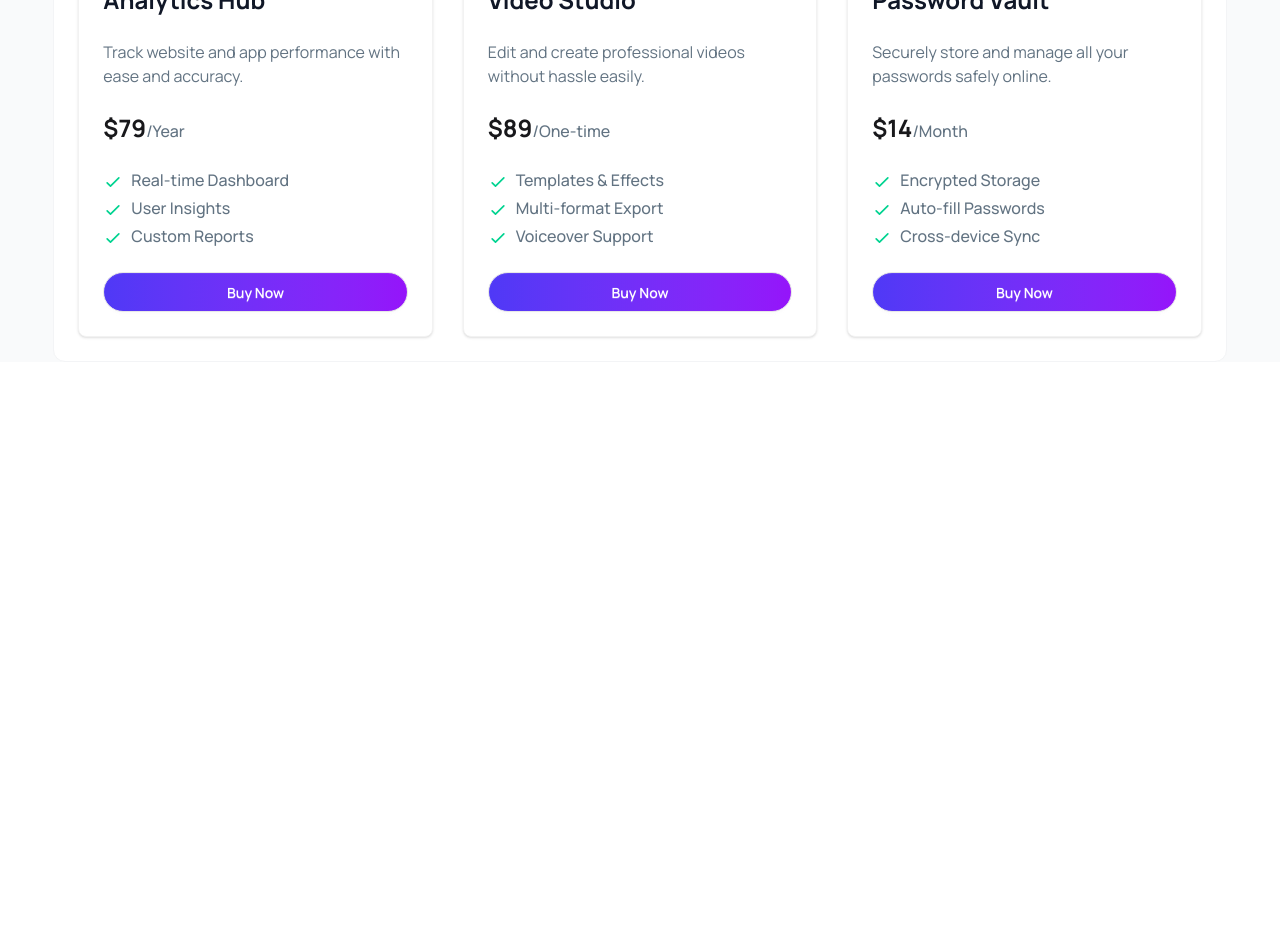
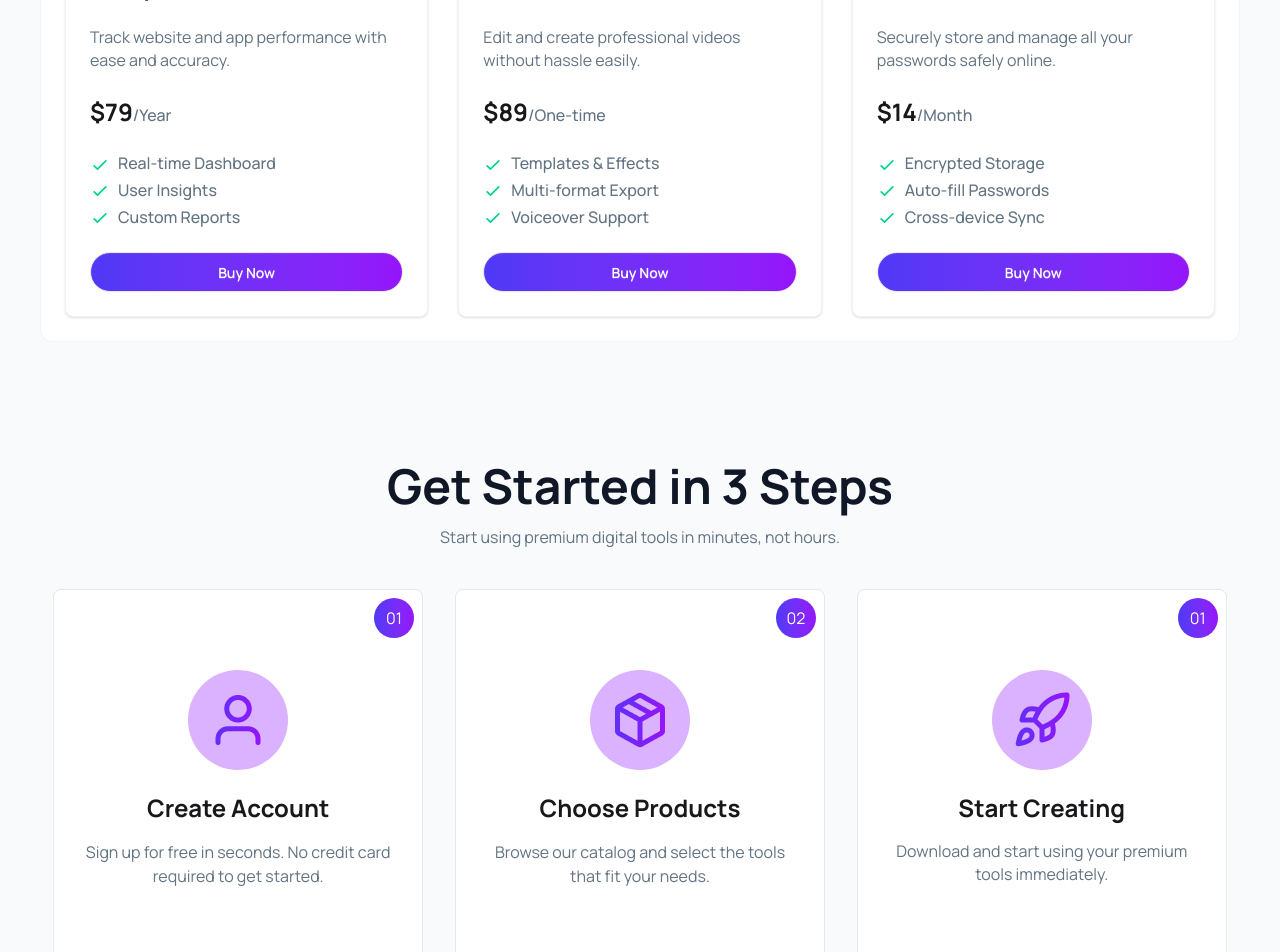
Before and after one commit to sabbirRashed/Digitools-Platform, a React (Vite) app: page / in a window 1280 px wide. Shown: the part 2500-3452 px from the top of the page. Before the commit the page ends 2982 px from the top, so only its background shows below. Built offline with nearby package versions, Linux system fonts and the light colour scheme.

Commit message:
added step section with responsive

```diff
--- a/src/App.jsx
+++ b/src/App.jsx
@@ -6,6 +6,7 @@ import PremiumTools from './components/homepage/premiumTools/PremiumTools'
 import Navbar from './components/navbar/Navbar'
 import LoadingSpinner from './components/Ui/LoadingSpinner'
 import { ToastContainer } from 'react-toastify'
+import Step from './components/homepage/Step/Step'
 
 
 const premiumToolsPromise = fetch('/premiumtools.json')
@@ -29,6 +30,7 @@ function App() {
         >
         </PremiumTools>
       </Suspense>
+      <Step></Step>
 
 
       {/* react tostify container */}
--- /dev/null
+++ b/src/components/Ui/ChooseProductCard.jsx
@@ -0,0 +1,19 @@
+import React from 'react';
+import packageImage from '../../assets/package.png';
+
+const ChooseProductCard = () => {
+    return (
+        <div className=' p-6 py-20 border rounded-lg bg-white border-gray-200 space-y-4 relative'>
+            <div className='w-10 h-10 flex justify-center items-center rounded-full bg-linear-to-r from-[#4F39F6] to-[#9514FA] text-white absolute top-2 right-2'>
+                <span>02</span>
+            </div>
+            <div className='inline-block rounded-full bg-purple-300 p-5'>
+                <img className='mx-auto w-full' src={packageImage} alt="" />
+            </div>
+            <h2 className='text-2xl font-bold'>Choose Products</h2>
+            <p className='text-[#627382]'>Browse our catalog and select the tools that fit your needs.</p>
+        </div>
+    );
+};
+
+export default ChooseProductCard;
--- /dev/null
+++ b/src/components/Ui/CreateAcountCard.jsx
@@ -0,0 +1,19 @@
+import React from 'react';
+import UserIcon from '../../assets/user.png';
+
+const CreateAcountCard = () => {
+    return (
+        <div className=' p-6 py-20 border rounded-lg bg-white border-gray-200 space-y-4 relative'>
+            <div className='w-10 h-10 flex justify-center items-center rounded-full bg-linear-to-r from-[#4F39F6] to-[#9514FA] text-white absolute top-2 right-2'>
+                <span>01</span>
+            </div>
+            <div className='inline-block rounded-full bg-purple-300 p-5'>
+                <img className='mx-auto w-full' src={UserIcon} alt="" />
+            </div>
+            <h2 className='text-2xl font-bold'>Create Account</h2>
+            <p className='text-[#627382]'>Sign up for free in seconds. No credit card required to get started.</p>
+        </div>
+    );
+};
+
+export default CreateAcountCard;
--- a/src/components/Ui/PremiumToolFeature.jsx
+++ b/src/components/Ui/PremiumToolFeature.jsx
@@ -8,7 +8,7 @@ const PremiumToolFeature = ({ features }) => {
                 features.map((feature, index) => {
                     return <li
                         key={index}
-                        className='font-medium text-[#627382]'>
+                        className='font-medium text-[#627382] text-sm sm:text-[1rem]'>
                         <svg xmlns="http://www.w3.org/2000/svg" className="size-5 me-2 inline-block text-success" fill="none" viewBox="0 0 24 24" stroke="currentColor"><path strokeLinecap="round" strokeLinejoin="round" strokeWidth="2" d="M5 13l4 4L19 7" /></svg>
                         <span>{feature}</span>
                     </li>
--- a/src/components/Ui/SelectedToolCard.jsx
+++ b/src/components/Ui/SelectedToolCard.jsx
@@ -12,20 +12,20 @@ const SelectedToolCard = ({ tool, selectedTools, setSelectedTools, price, setPri
         toast.success("Item removed successfully");
     }
     return (
-        <div className='bg-[#F9FAFC] p-5 rounded-xl flex justify-between items-center'>
-            <div className='flex items-center gap-4'>
-                <div className='bg-white w-15 h-15 border border-[#F2F2F2] rounded-full flex justify-center items-center p-3'>
+        <div className='bg-[#F9FAFC] border border-gray-100 p-5 rounded-xl flex justify-between items-center'>
+            <div className='flex items-center gap-2 sm:gap-4'>
+                <div className='bg-white w-10 sm:w-15 h-10 sm:h-15 border border-gray-200 rounded-full flex justify-center items-center p-2 sm:p-3'>
                     <img className='w-full h-full' src={toolIcons[tool.icon]} alt={tool.name} />
                 </div>
                 <div className='space-y-1'>
-                    <h2 className='text-lg font-semibold text-[#101727]'>{tool.name}</h2>
-                    <p className='font-medium text-[#627382]'>${tool.price}</p>
+                    <h2 className='text-[1rem] sm:text-lg font-semibold text-[#101727]'>{tool.name}</h2>
+                    <p className='text-sm sm:text-[1rem] font-medium text-[#627382]'>${tool.price}</p>
                 </div>
             </div>
 
             <button
                 onClick={() => { handleTools() }}
-                className='btn text-[#FF3980] rounded-full border-none shadow-none'>
+                className='btn text-[#FF3980] rounded-full border-none shadow-none p-0 sm:px-2 text-[12px] sm:text-[1rem]'>
                 Remove
             </button>
         </div>
--- /dev/null
+++ b/src/components/Ui/StartCard.jsx
@@ -0,0 +1,18 @@
+import React from 'react';
+import RocketImage from '../../assets/rocket.png'
+const StartCard = () => {
+    return (
+        <div className=' p-6 py-20 border rounded-lg bg-white border-gray-200 space-y-4 relative'>
+            <div className='w-10 h-10 flex justify-center items-center rounded-full bg-linear-to-r from-[#4F39F6] to-[#9514FA] text-white absolute top-2 right-2'>
+                <span>01</span>
+            </div>
+            <div className='inline-block rounded-full  bg-purple-300 p-5'>
+                <img className='mx-auto w-full' src={RocketImage} alt="" />
+            </div>
+            <h2 className='text-xl sm:text-2xl font-bold'>Start Creating</h2>
+            <p className='text-sm sm:text-[1rem] text-[#627382]'>Download and start using your premium tools immediately.</p>
+        </div>
+    );
+};
+
+export default StartCard;
--- a/src/components/Ui/ToolCard.jsx
+++ b/src/components/Ui/ToolCard.jsx
@@ -20,7 +20,7 @@ const ToolCard = ({ tool, selectedTools, setSelectedTools, price, setPrice }) =>
 
     return (
         <div
-            className="card bg-base-100 shadow border border-[#F2F2F2] p-6 space-y-6">
+            className="card bg-base-100 shadow border border-[#F2F2F2] p-6 space-y-3 md:space-y-6">
 
             <div className={`rounded-full absolute top-2 right-2
                             ${tool.tagType === "popular"
@@ -45,11 +45,11 @@ const ToolCard = ({ tool, selectedTools, setSelectedTools, price, setPrice }) =>
                 <img className='w-full h-full' src={toolIcons[tool.icon]} alt={tool.name} />
             </div>
 
-            <h2 className='text-2xl font-bold text-[#101727]'>{tool.name}</h2>
+            <h2 className='text-xl sm:text-2xl font-bold text-[#101727]'>{tool.name}</h2>
 
-            <p className=' text-[#627382]'>{tool.description}</p>
+            <p className='text-sm sm:text-[16px] text-[#627382]'>{tool.description}</p>
 
-            <p className='text-2xl font-bold'>${tool.price}<span className='text-[1rem] font-medium text-[#627382]'>/{tool.period}</span></p>
+            <p className='text-xl sm:text-2xl font-bold'>${tool.price}<span className='text-sm sm:text-[1rem] font-medium text-[#627382]'>/{tool.period}</span></p>
 
             <ul className='space-y-1'>
                 {
--- /dev/null
+++ b/src/components/homepage/Step/Step.jsx
@@ -0,0 +1,22 @@
+import React from 'react';
+import CreateAcountCard from '../../Ui/CreateAcountCard';
+import ChooseProductCard from '../../Ui/ChooseProductCard';
+import StartCard from '../../Ui/StartCard';
+
+const Step = () => {
+    return (
+        <div className='w-11/12 max-w-300 mx-auto text-center space-y-4 my-20 md:my-30'>
+            <h2 className='text-3xl md:text-5xl font-bold text-[#101727]'>Get Started in 3 Steps</h2>
+            <p className='text-[#627382] text-sm md:text-[1rem] max-w-140 mx-auto'>Start using premium digital tools in minutes, not hours.</p>
+
+            {/* step cards */}
+            <div className='grid grid-cols-1 md:grid-cols-2 lg:grid-cols-3 gap-8 mt-10'>
+                <CreateAcountCard></CreateAcountCard>
+                <ChooseProductCard></ChooseProductCard>
+                <StartCard></StartCard>
+            </div>
+        </div>
+    );
+};
+
+export default Step;
--- a/src/components/homepage/premiumTools/PremiumTools.jsx
+++ b/src/components/homepage/premiumTools/PremiumTools.jsx
@@ -10,12 +10,12 @@ const PremiumTools = ({ premiumToolsPromise, selectedTools, setSelectedTools })
 
 
     return (
-        <div className='w-11/12 max-w-300 mx-auto my-20 md:my-30'>
+        <div className=' max-w-300 mx-auto my-20 md:my-30'>
 
             {/* content box */}
-            <div className='text-center space-y-4'>
-                <h2 className='text-5xl font-bold text-[#101727]'>Premium Digital Tools</h2>
-                <p className='text-[#627382] max-w-140 mx-auto'>Choose from our curated collection of premium digital products designed to boost your productivity and creativity.</p>
+            <div className='w-11/12 mx-auto text-center space-y-4'>
+                <h2 className='text-3xl md:text-5xl font-bold text-[#101727]'>Premium Digital Tools</h2>
+                <p className='text-[#627382] text-sm md:text-[1rem] max-w-140 mx-auto'>Choose from our curated collection of premium digital products designed to boost your productivity and creativity.</p>
 
 
                 <div className='border border-[#ece6e6] p-1 inline-block rounded-[1000px] bg-white'>
@@ -43,7 +43,7 @@ const PremiumTools = ({ premiumToolsPromise, selectedTools, setSelectedTools })
 
 
             {/* cards container */}
-            <div className='bg-white p-6 rounded-xl mt-10 border border-gray-100'>
+            <div className=' bg-white p-6 rounded-xl mt-10 border border-gray-100'>
                 {
                     selectedTab === 'products'
                         ? <AvailablePremiumTools
--- a/src/components/homepage/premiumTools/SelectedPremiumTools/SelectedPremiumTools.jsx
+++ b/src/components/homepage/premiumTools/SelectedPremiumTools/SelectedPremiumTools.jsx
@@ -18,10 +18,10 @@ const SelectedPremiumTools = ({ selectedTools, setSelectedTools, price, setPrice
                         <div className='flex justify-center items-center'>
                             <TbShoppingCartOff className='text-6xl text-[#627382]'/>
                         </div>
-                        <h2 className='text-4xl font-bold text-[#101727] mt-6'>Your cart is empty!</h2>
-                        <p className='font-medium text-[#627382] mt-3'>Your selected items will appear here after you add them to your cart.</p>
+                        <h2 className='text-2xl md:text-4xl font-bold text-[#101727] mt-6'>Your cart is empty!</h2>
+                        <p className='text-sm text-[1rem] font-medium text-[#627382] mt-3'>Your selected items will appear here after you add them to your cart.</p>
                     </div>
-                    : <div className='border-2 border-[#F2F2F2] rounded-lg p-6 space-y-6'>
+                    : <div className=' rounded-lg p-0 sm:p-6 space-y-6'>
                         <h2 className='text-2xl font-bold text-[#101727]'>Your Cart</h2>
                         <div className='space-y-4'>
                             {
@@ -40,7 +40,7 @@ const SelectedPremiumTools = ({ selectedTools, setSelectedTools, price, setPrice
                         </div>
                         <div className='flex justify-between items-center'>
                             <p className='text-[#627382]'>Total:</p>
-                            <p className='text-2xl font-bold text-[#101727]'>${price}</p>
+                            <p className='text-lg sm:text-2xl font-bold text-[#101727]'>${price}</p>
                         </div>
                         <button
                             onClick={() => { handleCheckoutBtn() }}
```
